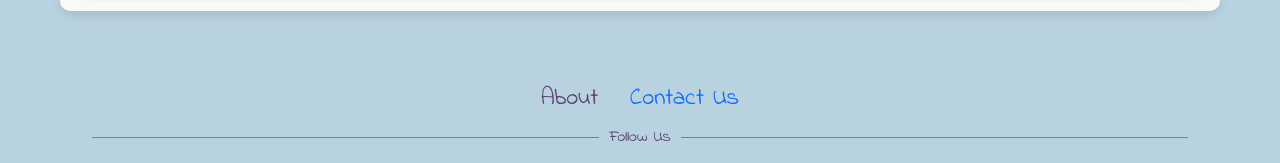
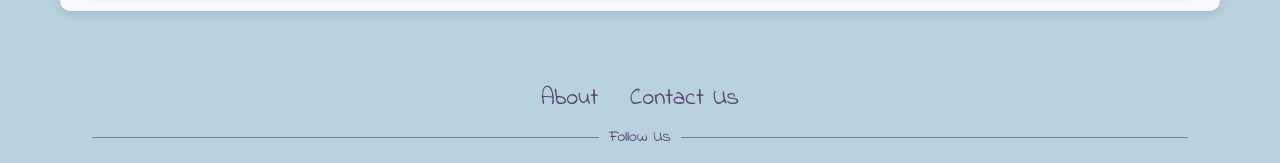
Before and after one commit to afiivy/CapstonActivityPlanner, a Next.js app: page /thingstodo in a window 1280 px wide. Shown: the part 1393-1556 px from the top of the page. Built offline with nearby package versions, Linux system fonts and the light colour scheme; a web font is replaced by a local one.

Commit message:
edited the stylig

```diff
--- a/src/styles/Footer.css
+++ b/src/styles/Footer.css
@@ -18,7 +18,7 @@ margin: 0 0.625rem;
   color: #594471;
 }
 
-.nav-item, .nav-link.active {
+.nav-item, .nav-link {
   color: #594471;
   font-family: 'Indie Flower', cursive;
   font-size: 1.5rem;
```
